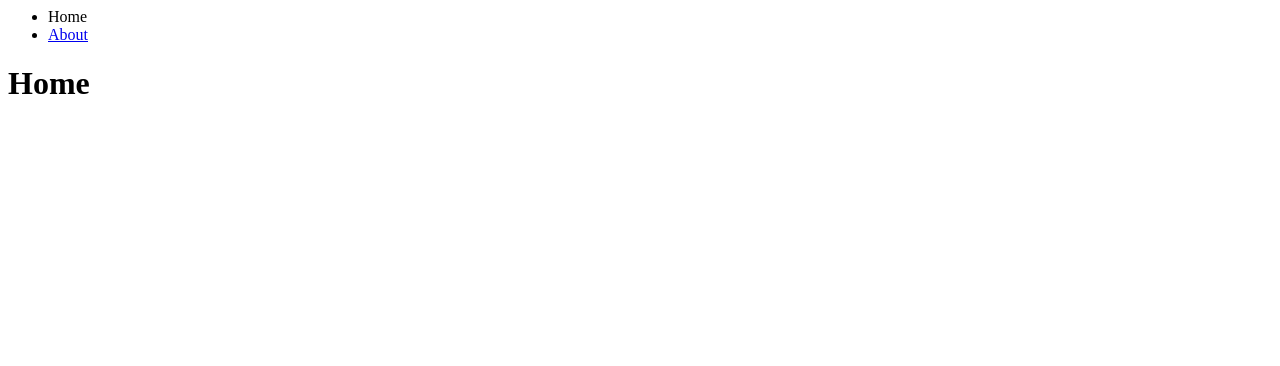
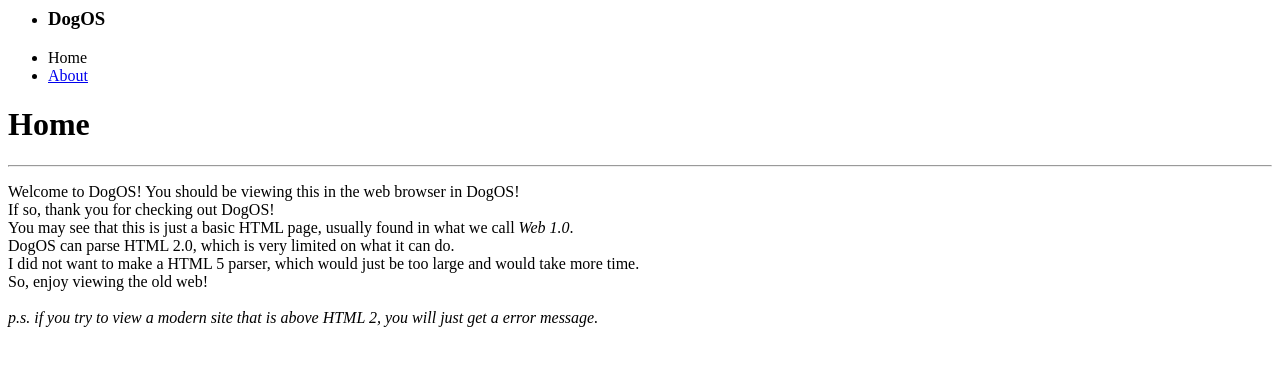
Before and after one commit to DogOSdev/DogOSdev.github.io, a plain HTML site: page index.html in a window 1280 px wide. Drawn offline with Linux system fonts and the light colour scheme.

Commit message:
Update index.html

```diff
--- a/index.html
+++ b/index.html
@@ -1,10 +1,21 @@
 <!DOCTYPE html PUBLIC "-//IETF//DTD HTML 2.0//EN">
-<HTML>
-    <BODY>
-        <UL>
-            <LI>Home</LI>
-            <LI><A HREF="about.html">About</A></LI>
-        </UL>
-        <H1>Home</H1>
-    </BODY>
-</HTML>
+<html>
+    <body>
+        <ul>
+            <li><h3>DogOS</h3></li>
+            <li>Home</li>
+            <li><a href="about.html">About</a></li>
+        </ul>
+        <h1>Home</h1>
+        <hr>
+        <p>
+            Welcome to DogOS! You should be viewing this in the web browser in DogOS!<br>
+            If so, thank you for checking out DogOS!<br>
+            You may see that this is just a basic HTML page, usually found in what we call <i>Web 1.0</i>.<br>
+            DogOS can parse HTML 2.0, which is very limited on what it can do.<br>
+            I did not want to make a HTML 5 parser, which would just be too large and would take more time.<br>
+            So, enjoy viewing the old web!<br><br>
+            <i>p.s. if you try to view a modern site that is above HTML 2, you will just get a error message.</i>
+        </p>
+    </body>
+</html>
```
